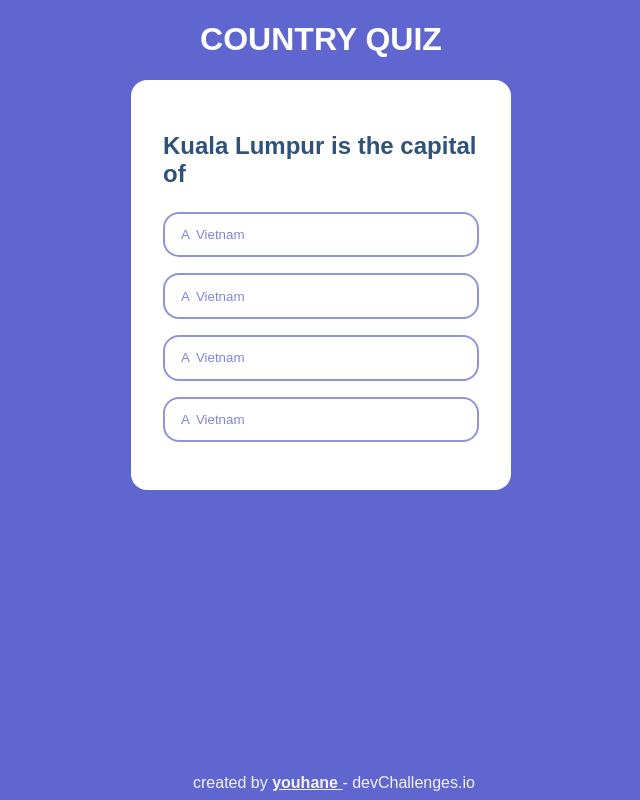
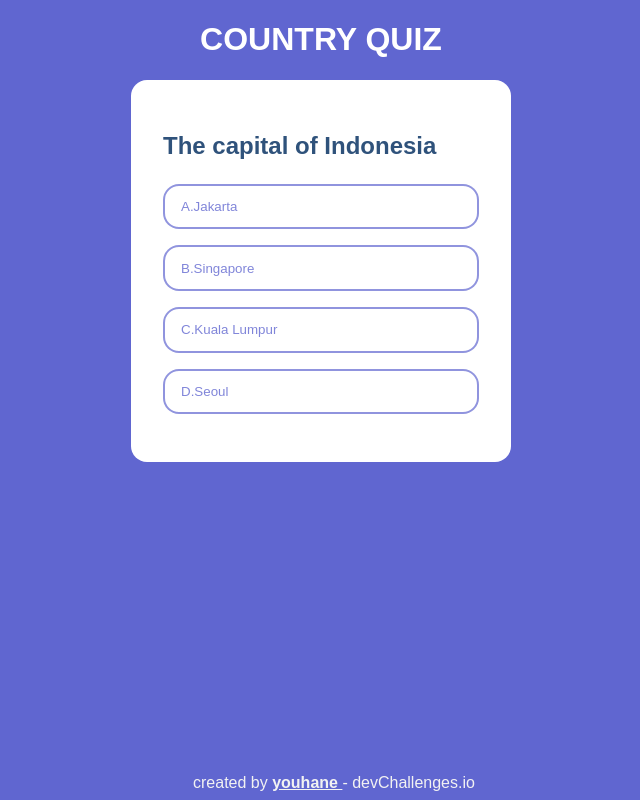
Before and after one commit to youhane/country-quiz-challenge, a React (Create React App) app: page / in a window 1280 px wide. Shown: the whole page, without its empty margins (319-959 px from the left). Built offline with nearby package versions, Linux system fonts and the light colour scheme.

Commit message:
question logic done

```diff
--- a/src/App.tsx
+++ b/src/App.tsx
@@ -1,16 +1,28 @@
-import React from 'react';
+import { useMemo, useState } from 'react';
 import Footer from './components/Footer/Footer';
 import QuizBox from './components/QuizBox/QuizBox';
+import { ScoreContext } from './components/ScoreContext/ScoreContext';
 import { GlobalStyles } from './GlobalStyles';
+import { QUESTIONS_DATA } from "./questions";
 
 function App() {
+  const [currentQuestion, setCurrentQuestion] = useState(0)
+  const [score, setScore] = useState(0)
+  const scoreProvider = useMemo(() => ({score: Number, setScore: Object}), [score, setScore])
+
   return (
-    <>
+    <ScoreContext.Provider value={scoreProvider}>
       <h1>COUNTRY QUIZ</h1>
-      <QuizBox/>
+      <QuizBox
+          question={QUESTIONS_DATA[currentQuestion].question}
+          choices={QUESTIONS_DATA[currentQuestion].choices}
+          answer={QUESTIONS_DATA[currentQuestion].answer}
+          setCurrentQuestion={setCurrentQuestion}
+          key={currentQuestion}
+        />
       <Footer/>
       <GlobalStyles/>
-    </>
+    </ScoreContext.Provider>
   );
 }
 
--- a/src/components/QuizBox/QuizBox.tsx
+++ b/src/components/QuizBox/QuizBox.tsx
@@ -2,14 +2,29 @@ import React from 'react'
 import QuizChoice from '../QuizChoice/QuizChoice'
 import { Wrapper } from './QuizBox.styles'
 
-export default function QuizBox() {
+interface QuizBoxProps {
+  question : string,
+  choices : Array<string>,
+  answer : string,
+  setCurrentQuestion: object,
+}
+
+const LETTERS = ['A', 'B', 'C', 'D']
+
+const QuizBox: React.FC<QuizBoxProps> = ({question, choices, answer, setCurrentQuestion}) => {
   return (
     <Wrapper>
-        <h2>Kuala Lumpur is the capital of</h2>
-        <QuizChoice/>
-        <QuizChoice/>
-        <QuizChoice/>
-        <QuizChoice/>
+        <h2>{question}</h2>
+        {choices.map((choice:string, index:number) => {
+          return <QuizChoice
+            choice={choice}
+            letter={LETTERS[index]}
+            answer={answer}
+            key={index}
+          />
+        })}
     </Wrapper>
   )
 }
+
+export default QuizBox;
--- a/src/components/QuizChoice/QuizChoice.tsx
+++ b/src/components/QuizChoice/QuizChoice.tsx
@@ -1,11 +1,28 @@
-import React from 'react'
+import React, { useContext } from 'react'
+import { ScoreContext } from '../ScoreContext/ScoreContext'
 import { Wrapper } from './QuizChoice.styles'
 
-export default function QuizChoice() {
+interface QuizChoiceProps{
+  choice : string,
+  letter: string,
+  answer: string,
+}
+
+const QuizChoice: React.FC<QuizChoiceProps> = ({choice, letter, answer}) => {
+  const {score, setScore} = useContext(ScoreContext)
+
+  const handleClick = (e: any) => {
+    let newScore = score
+    e.target.value === answer && newScore++
+    setScore(newScore)
+  }
+
   return (
     <Wrapper>
-          <p>A</p>
-          <button type='button'>Vietnam</button>
+        <p>{letter}.</p>
+        <p>{choice}</p>
     </Wrapper>
   )
 }
+
+export default QuizChoice;
--- /dev/null
+++ b/src/components/ScoreContext/ScoreContext.ts
@@ -0,0 +1,3 @@
+const {createContext} = require("react")
+
+export const ScoreContext = createContext(0)
--- /dev/null
+++ b/src/questions.ts
@@ -0,0 +1,98 @@
+export const QUESTIONS_DATA = [
+    {
+        "question": "The capital of Indonesia",
+        "choices" : [
+            "Jakarta",
+            "Singapore",
+            "Kuala Lumpur",
+            "Seoul",
+        ],
+        "answer" : "Jakarta",
+    },
+    {
+        "question": "Kuala Lumpur is the Capital of",
+        "choices" : [
+            "Indonesia",
+            "Singapore",
+            "Malaysia",
+            "Korea",
+        ],
+        "answer" : "Malaysia",
+    },
+    {
+        "question": "Australia is part of Asia",
+        "choices" : [
+            "True",
+            "False",
+        ],
+        "answer" : "False",
+    },
+    {
+        "question": "Number of continents",
+        "choices" : [
+            "1",
+            "10",
+            "5",
+            "7",
+        ],
+        "answer" : "5",
+    },
+    {
+        "question": "Is a timezone",
+        "choices" : [
+            "UTC",
+            "UTF",
+            "WIB",
+            "HTML",
+        ],
+        "answer" : "UTC",
+    },
+    {
+        "question": "Number of countries in ASEAN",
+        "choices" : [
+            "5",
+            "10",
+            "2",
+            "15",
+        ],
+        "answer" : "5",
+    },
+    {
+        "question": "Largest country in the world",
+        "choices" : [
+            "Indonesia",
+            "China",
+            "Russia",
+            "Japan",
+        ],
+        "answer" : "Indonesia",
+    },
+    {
+        "question": "Currency used in America",
+        "choices" : [
+           "USD",
+           "JPY",
+           "SGD",
+           "IDR",
+        ],
+        "answer" : "USD",
+    },
+    {
+        "question": "Bali is in",
+        "choices" : [
+            "Japan",
+            "Indonesia",
+            "America",
+            "Australia",
+        ],
+        "answer" : "Indonesia",
+    },
+    {
+        "question": "Indonesia is a tropical country",
+        "choices" : [
+            "True",
+            "False",
+        ],
+        "answer" : "True",
+    },
+]
```
